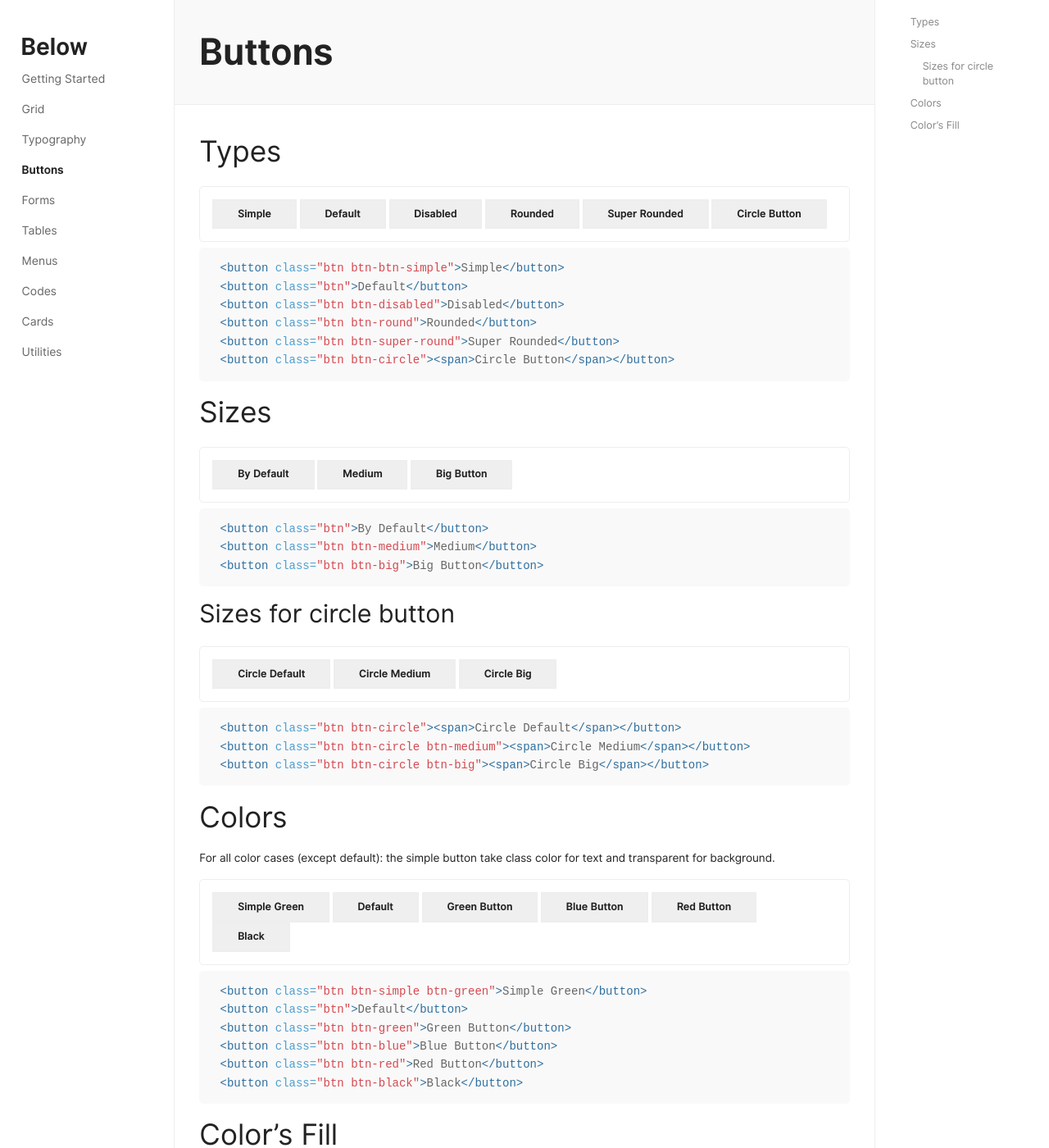
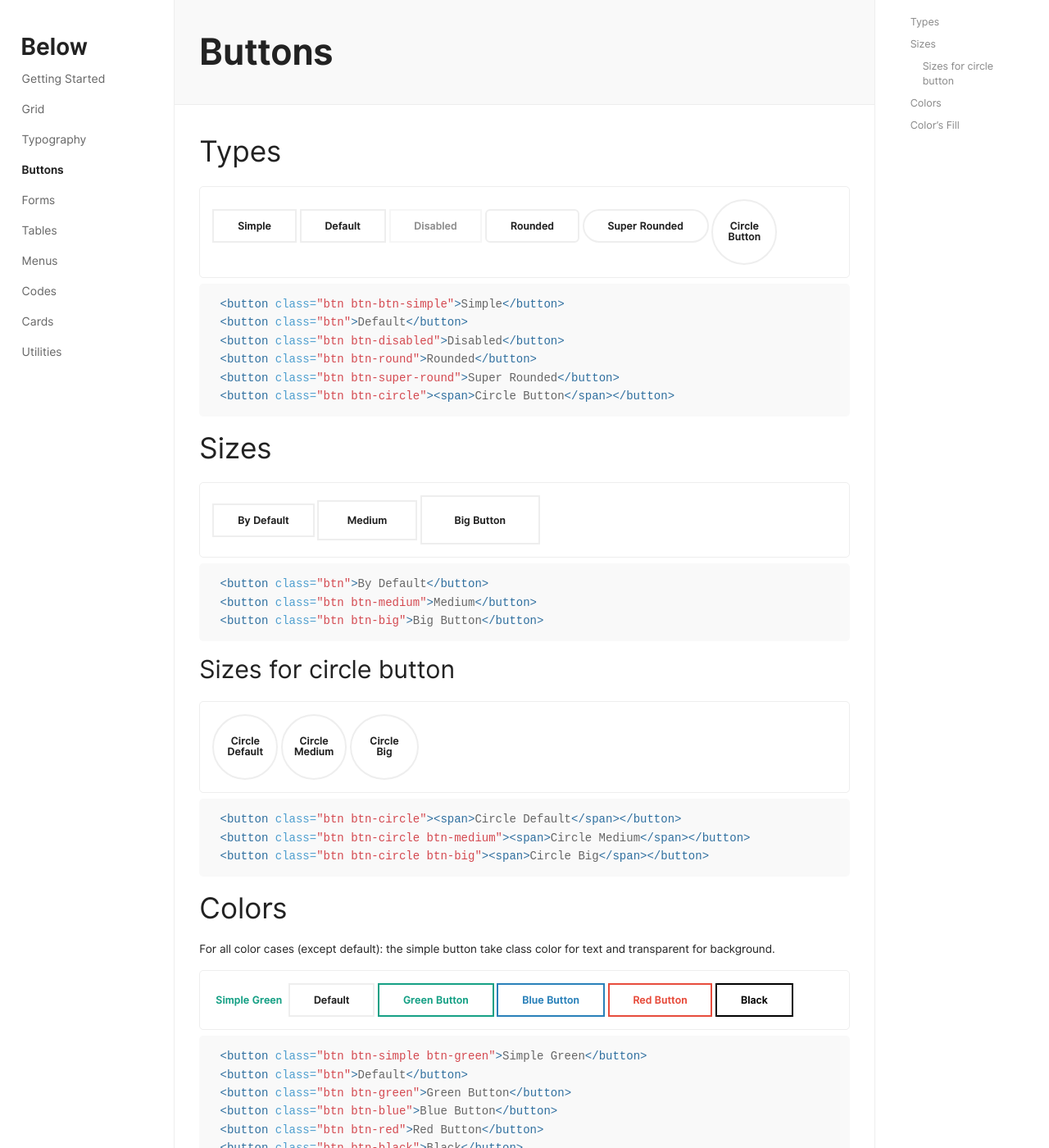
Before and after one commit to innusource/below, a Jekyll site: the page built from 04-buttons.md, in a window 1280 px wide and 1400 px high. Shown: the whole window at 82% size. Built offline with Jekyll 4.4.1, drawn with Linux system fonts in a browser that asks for light colours.

Commit message:
fix classes

```diff
--- a/_sass/below/_buttons.scss
+++ b/_sass/below/_buttons.scss
@@ -1,17 +1,20 @@
 .btn{
+    background: transparent;
     color: $black-two;
+    border: 2px solid $light-gray;
+    display: inline-block;
+    padding: 0.55rem 1.8rem;
     text-decoration: none;
-    border:2px solid $light-gray;
+    line-height: 1.5;
+    text-align: center;
+    font-size: 0.8rem;
+    font-weight: 600;
+    cursor: pointer;
     -moz-transition: all 0.4s ease;
     -o-transition: all 0.4s ease;
     -webkit-transition: all 0.4s ease;
     transition: all 0.4s ease;
-    display: inline-block;
-    text-align: center;
-    padding: 0.55rem 1.8rem;
-    cursor: pointer;
-    font-weight: 600;
-    font-size: 0.8rem;
+
     &:hover{
         background: $light-gray;
         color: $black-two;
@@ -19,13 +22,13 @@
     &:focus{
         outline: 0;
     }
-    &.rounded{
+    &.btn-round{
         border-radius: 6px;
     }
-    &.super-rounded{
+    &.btn-super-round{
         border-radius: 45px;
     }
-    &.circle{
+    &.btn-circle{
         width: 5rem;
         height: 5rem;
         border-radius: 50%;
@@ -43,53 +46,53 @@
             height: 7rem;
         }
     }
-    &.disabled{
+    &.btn-disabled{
         cursor: not-allowed;
         opacity: 0.5;
         &:hover{
             background: inherit;
         }
     }
-    &.medium{
+    &.btn-medium{
         padding: 0.8rem 2.15rem;
     }
-    &.big{
+    &.btn-big{
         padding: 1.15rem 2.5rem;
     }
-    &.green{
+    &.btn-green{
         border-color: $green;
         color: $green;
         &:hover{
             background:$green;
         }
     }
-    &.blue{
+    &.btn-blue{
         border-color: $blue;
         color: $blue;
         &:hover{
             background: $blue;
         }
     }
-    &.red{
+    &.btn-red{
         border-color: $red;
         color: $red;
         &:hover{
             background: $red;
         }
     }
-    &.black{
+    &.btn-black{
         border-color: $black;
         color: $black;
         &:hover{
             background: $black;
         }
     }
-    &.black,&.blue,&.green,&.red{
+    &.btn-black,&.btn-blue,&.btn-green,&.btn-red{
         &:hover{
             color: #fff;
         }
     }
-    &.simple{
+    &.btn-simple{
         padding: 4px;
         border:none;
         border-bottom: 1px solid transparent;
@@ -99,13 +102,13 @@
             color: inherit;
         }
     }
-    &.fill{
+    &.btn-fill{
         background: #eee;
         &:hover{
             background:#ddd;
             border-color:#ddd;
         }
-        &.green{
+        &.btn-green{
             border-color: $green;
             background: $green;
             &:hover{
@@ -113,7 +116,7 @@
                 border-color:$green-hover;
             }
         }
-        &.blue{
+        &.btn-blue{
             border-color: $blue;
             background: $blue;
             &:hover{
@@ -121,7 +124,7 @@
                 border-color:$blue-hover;
             }
         }
-        &.red{
+        &.btn-red{
             border-color: $red;
             background:$red;
             &:hover{
@@ -129,7 +132,7 @@
                 border-color: $red-two;
             }
         }
-        &.black{
+        &.btn-black{
             border-color: $black;
             background: $black;
             &:hover{
@@ -137,7 +140,7 @@
                 border-color: $black-two;
             }
         }
-        &.black,&.blue,&.green,&.red{
+        &.btn-black,&.btn-blue,&.btn-green,&.btn-red{
           color: #fff;
         }
     }
```
